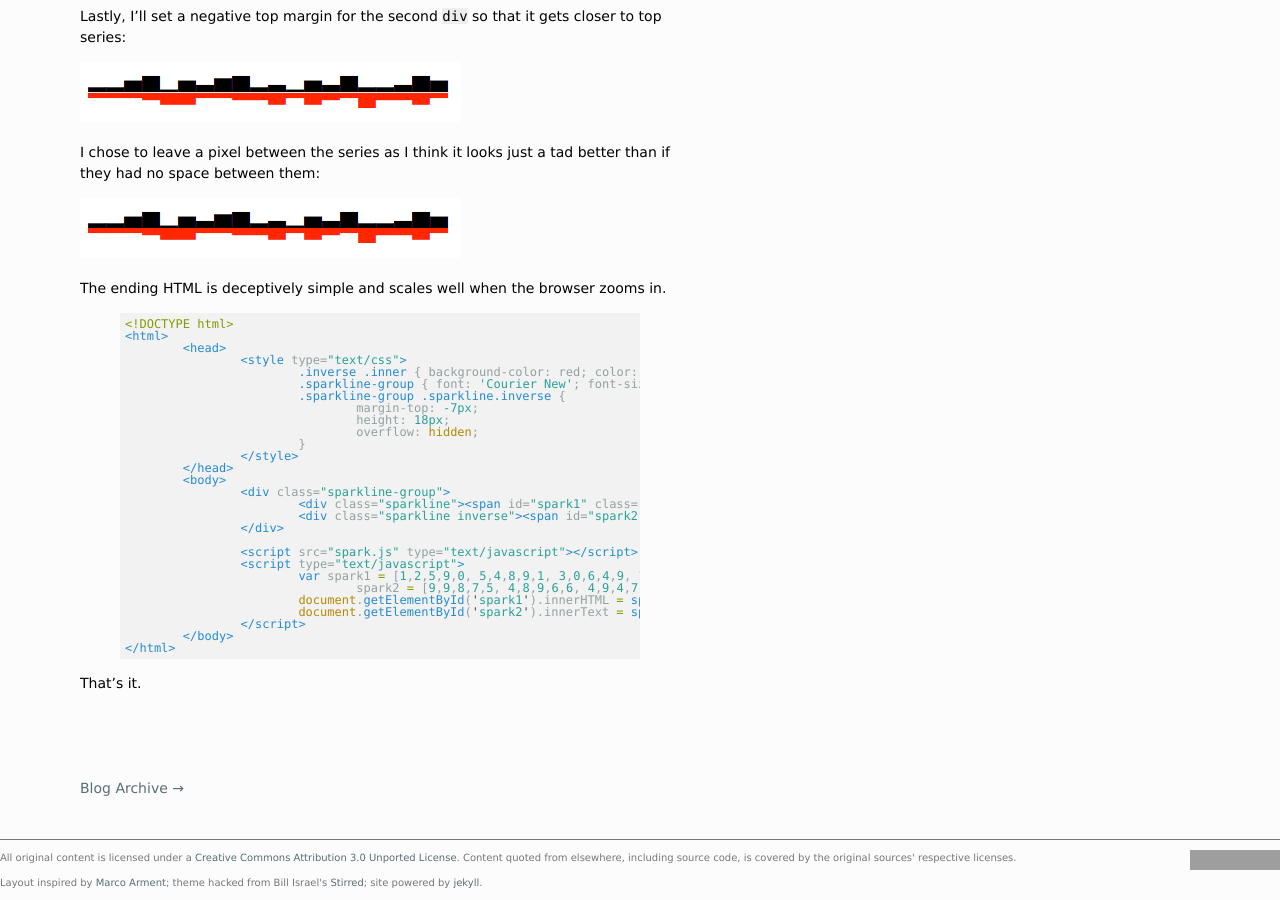
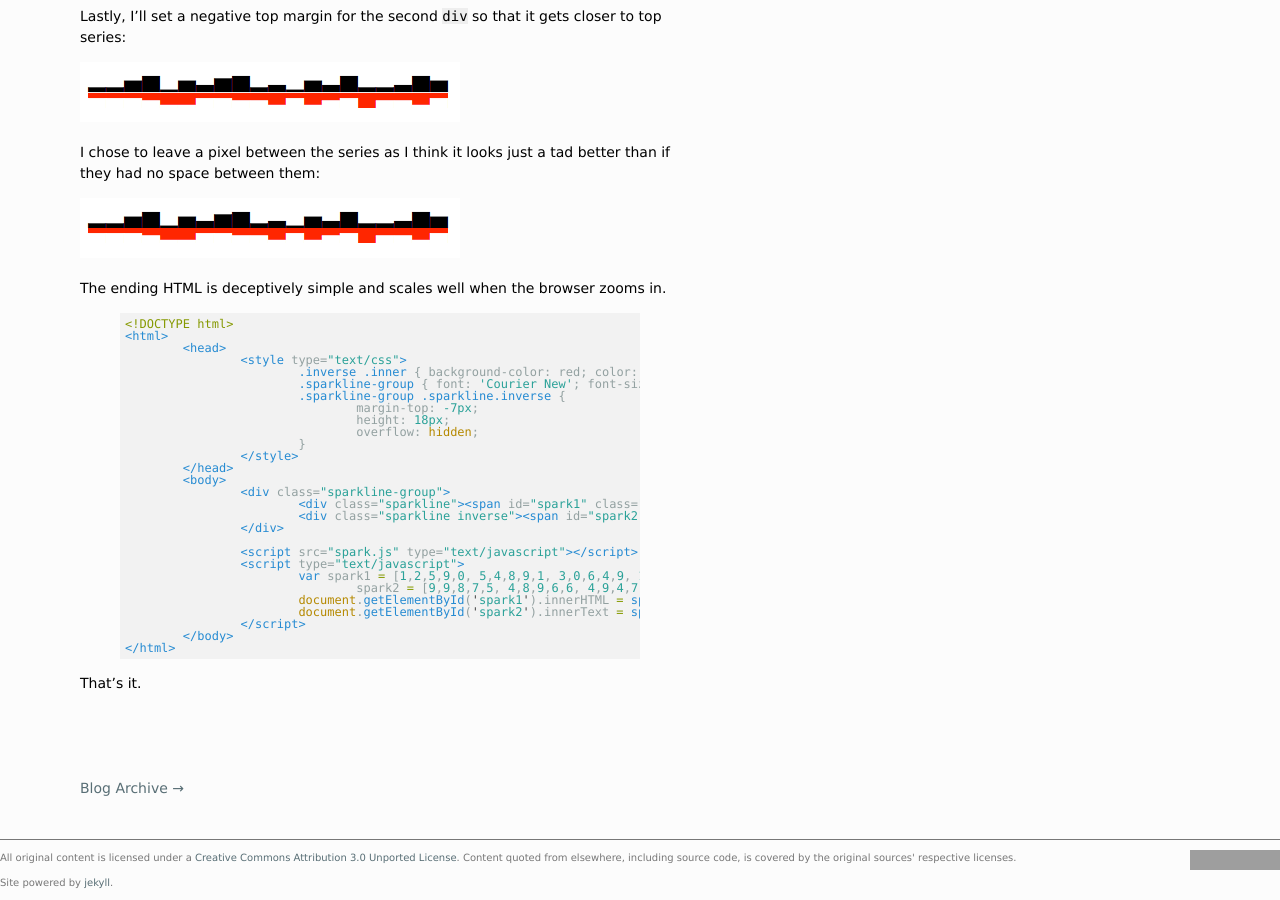
Before and after one commit to philipmat/philipmat.github.io, a Jekyll site: the page built from index.html, in a window 1280 px wide and 900 px high, scrolled down 15632 px. Built offline with Jekyll 4.4.1, drawn with Linux system fonts in a browser that asks for light colours; Markdown is read by kramdown in place of the engine named in the settings; grey boxes are pictures that could not be loaded.

Commit message:
no longer using Marco's layout

```diff
--- a/_includes/copyright.html
+++ b/_includes/copyright.html
@@ -4,6 +4,6 @@
     <a rel="license" href="http://creativecommons.org/licenses/by/3.0/"><img alt="Creative Commons License" style="border-width:0;" src="http://i.creativecommons.org/l/by/3.0/80x15.png" /></a>
     All original content is licensed under a <a rel="license" href="http://creativecommons.org/licenses/by/3.0/">Creative Commons Attribution 3.0 Unported License</a>.  Content quoted from elsewhere, including source code, is covered by the original sources' respective licenses.
     </p>
-    <p>Layout inspired by <a href="http://marco.org">Marco Arment</a>; theme hacked from Bill Israel's <a href="http://www.tumblr.com/theme/11084">Stirred</a>; site powered by <a href="https://github.com/mojombo/jekyll">jekyll</a>.
+    <p>Site powered by <a href="https://github.com/mojombo/jekyll">jekyll</a>.
     </p>
 </div>
```
